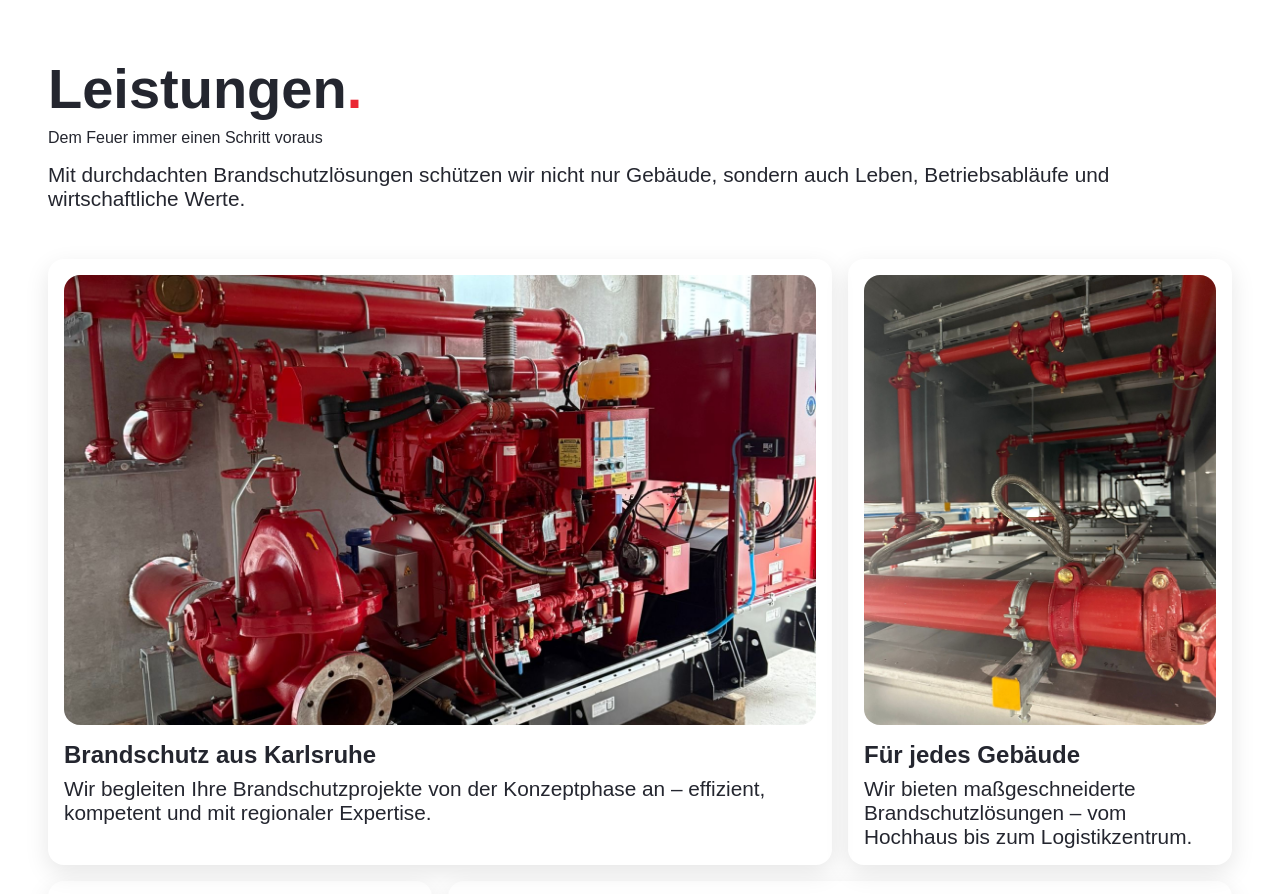
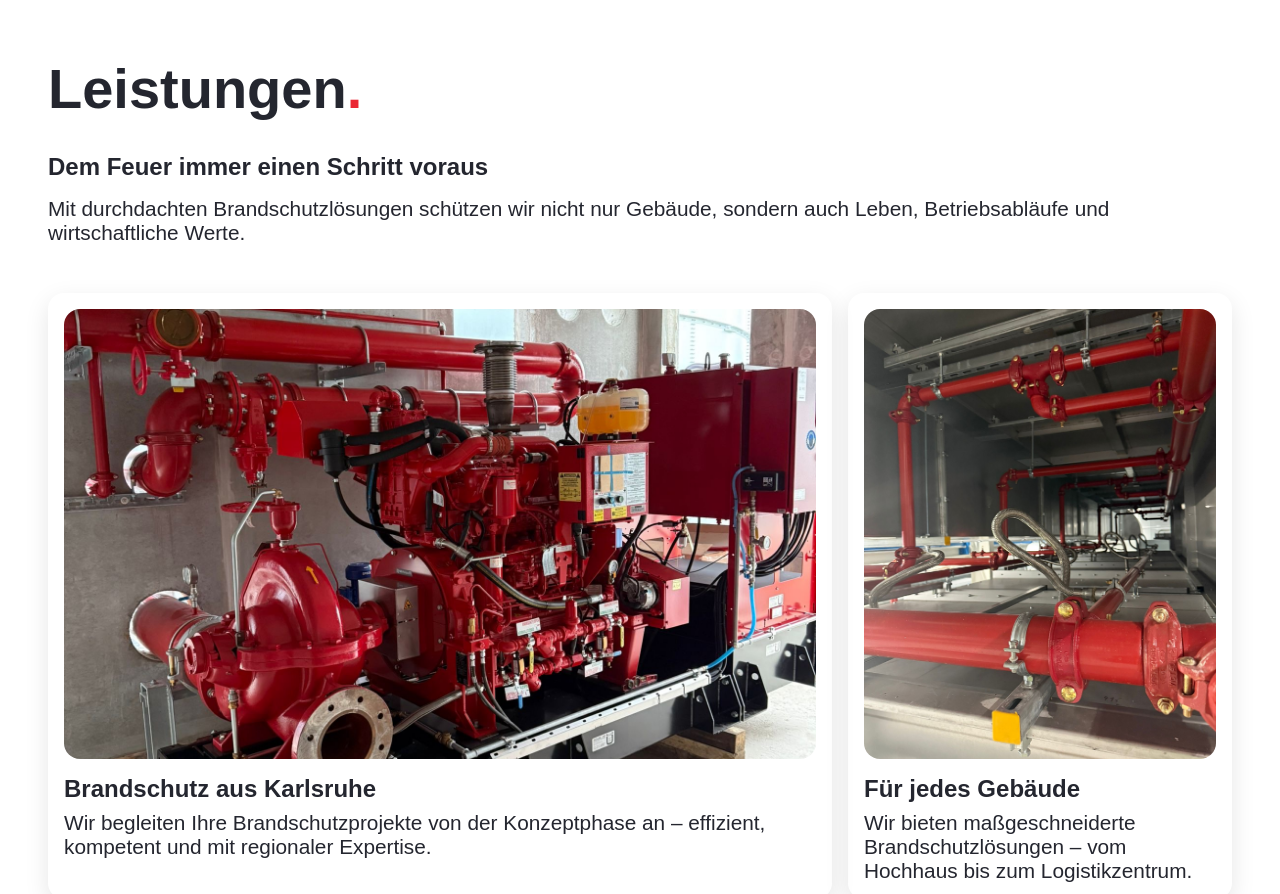
Before and after one commit to dejanpls/mp-leitungsverlegung.de, a website built with webpack: page src/template.html in a window 1280 px wide. Shown: the part 800-1694 px from the top of the page. Built offline with nearby package versions, Linux system fonts and the light colour scheme; a web font is replaced by a local one.

Commit message:
fix: update class name

```diff
--- a/src/styles/projects.css
+++ b/src/styles/projects.css
@@ -7,7 +7,7 @@
   color: rgb(234, 39, 52);
 }
 
-p.title {
+p.titel {
   margin-top: 2rem;
   font-size: 1.5rem;
   font-weight: 700;
```
